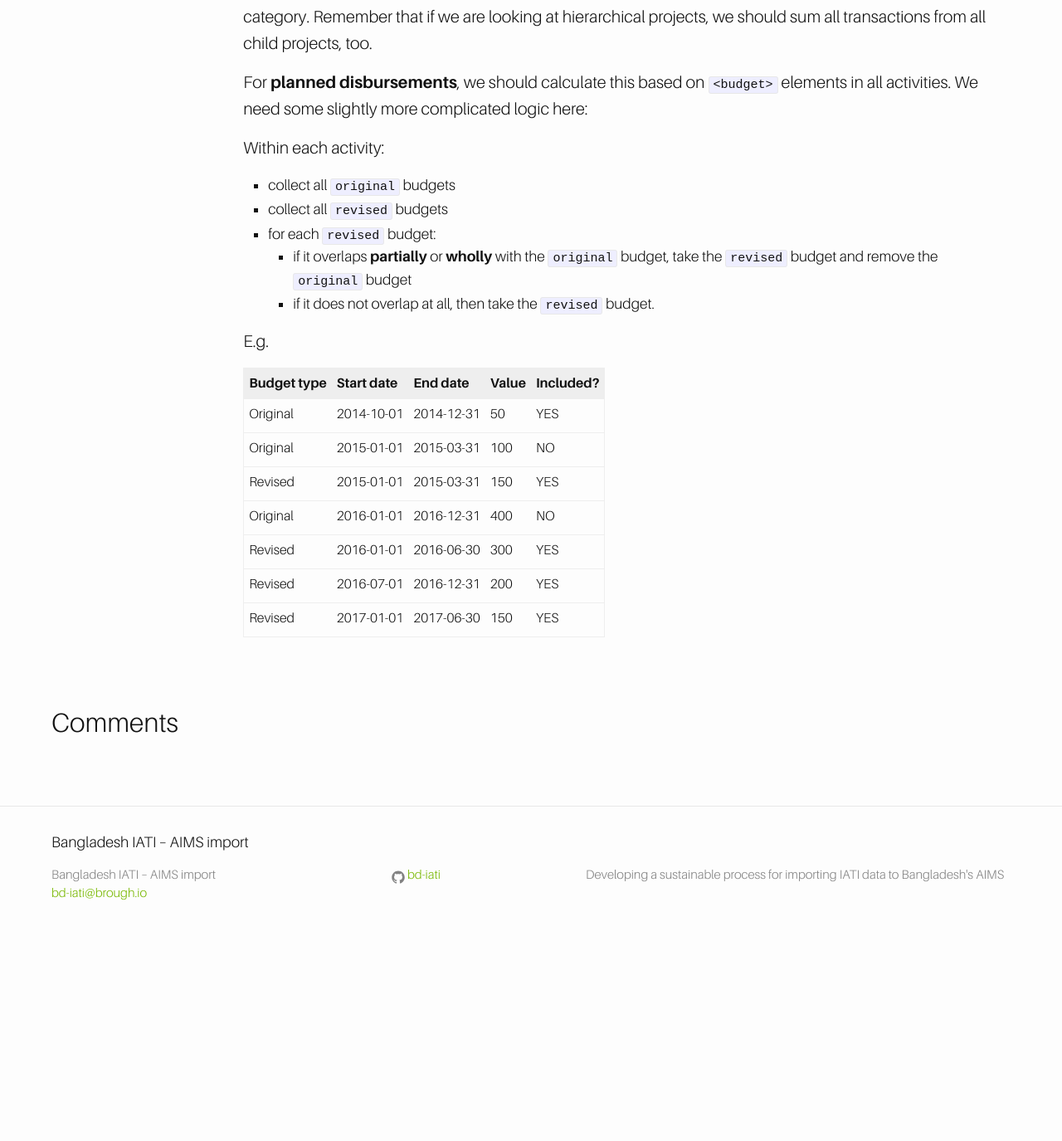
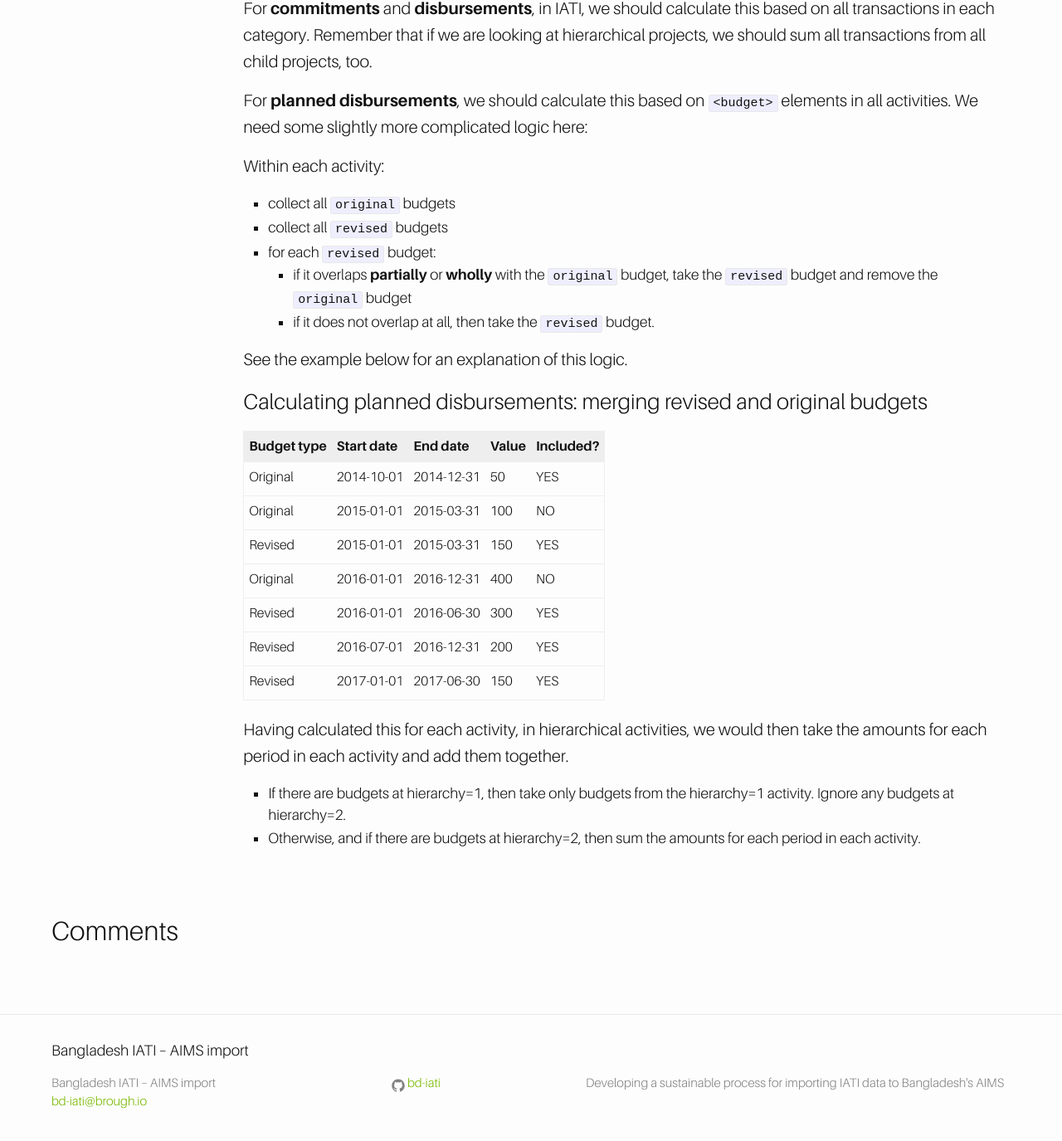
Before and after one commit to BD-IATI/bd-iati.github.io, a Jekyll site: the page built from _development/sprint-6.md, in a window 1280 px wide and 1400 px high, scrolled down 1578 px. Shown: the top 1375 px of the window at 83% size. Built offline with Jekyll 4.4.1, drawn with Linux system fonts in a browser that asks for light colours; comment, search, counter and statistics services are not loaded; before the commit the page ends 2727 px from its top, so only the background shows below that; some of the changed text lies outside the part shown.

Commit message:
Update sprint 6

```diff
--- a/_development/sprint-6.md
+++ b/_development/sprint-6.md
@@ -67,7 +67,9 @@ Within each activity:
   * if it overlaps **partially** or **wholly** with the `original` budget, take the `revised` budget and remove the `original` budget
   * if it does not overlap at all, then take the `revised` budget.
 
-E.g.
+See the example below for an explanation of this logic.
+
+### Calculating planned disbursements: merging revised and original budgets
 
 | Budget type | Start date | End date | Value | Included? |
 | ----------- | ---------- | -------- | ----- | --------- |
@@ -78,3 +80,8 @@ E.g.
 | Revised | 2016-01-01 | 2016-06-30 | 300 | YES |
 | Revised | 2016-07-01 | 2016-12-31 | 200 | YES |
 | Revised | 2017-01-01 | 2017-06-30 | 150 | YES |
+
+Having calculated this for each activity, in hierarchical activities, we would then take the amounts for each period in each activity and add them together.
+
+* If there are budgets at hierarchy=1, then take only budgets from the hierarchy=1 activity. Ignore any budgets at hierarchy=2.
+* Otherwise, and if there are budgets at hierarchy=2, then sum the amounts for each period in each activity.
```
